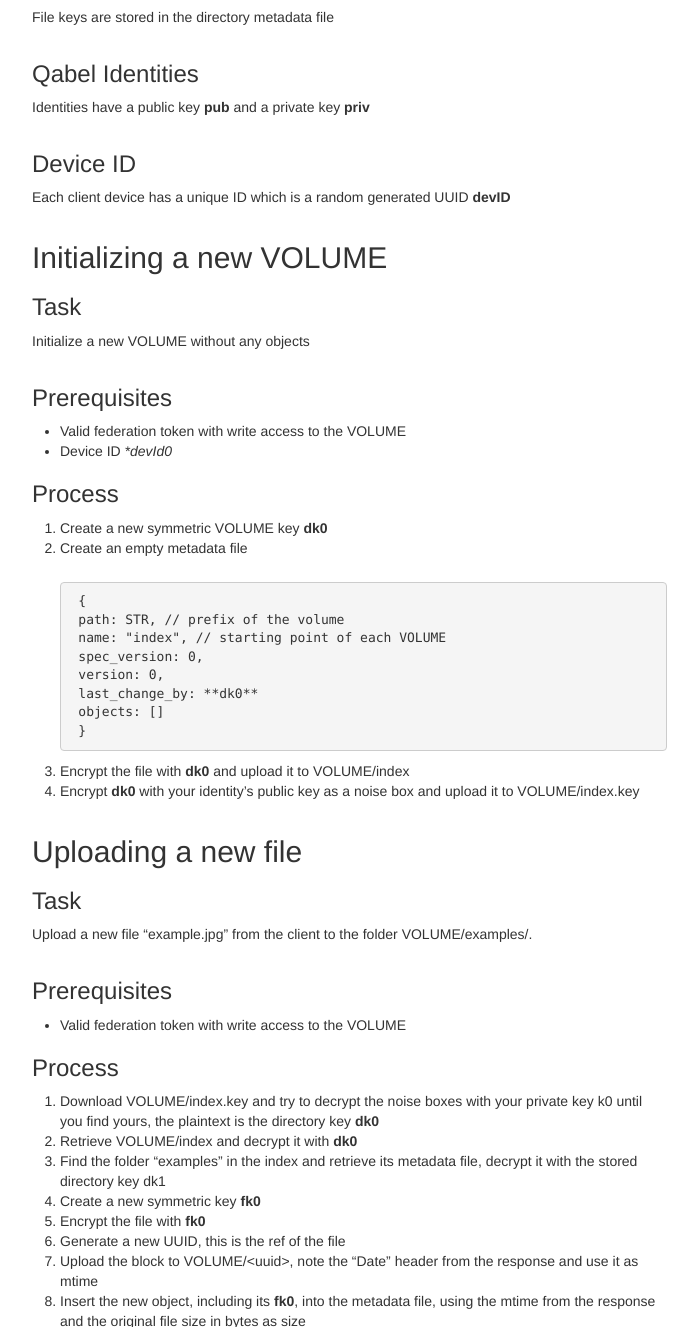
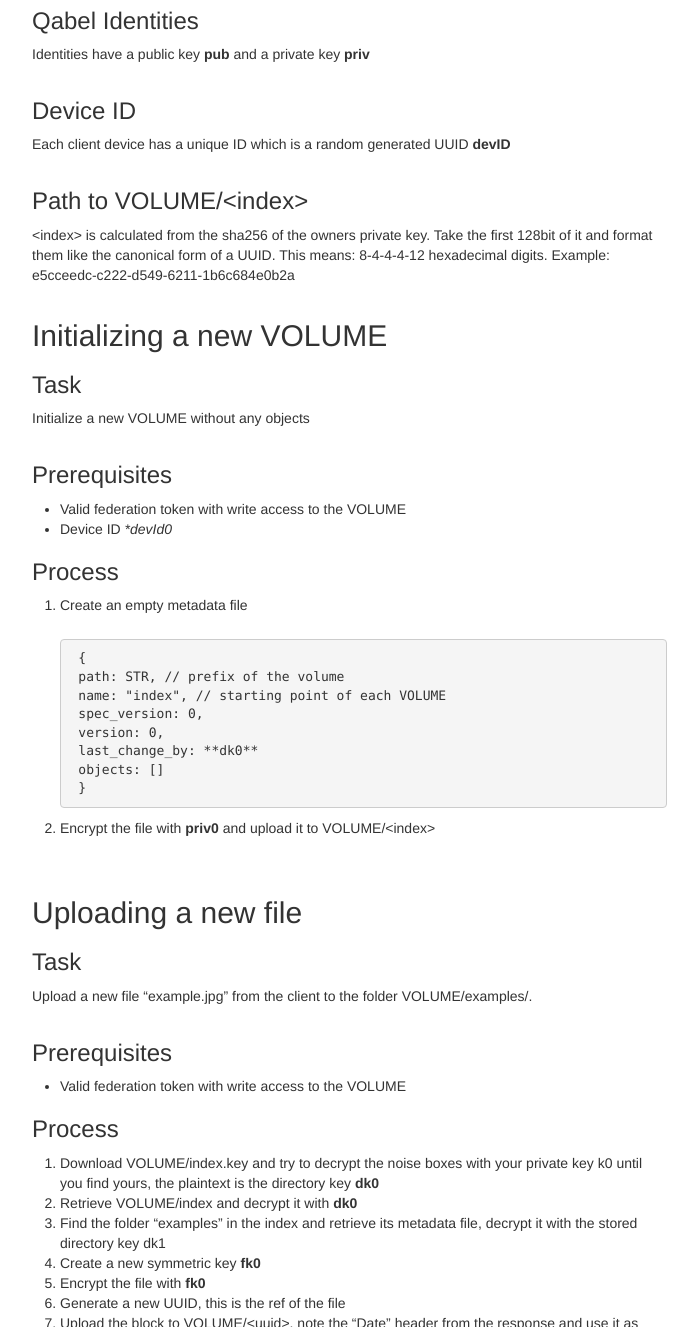
Before and after one commit to Qabel/qabel.github.io, a Jekyll site: the page built from _docs/Qabel-Protocol-Box.md, in a window 1280 px wide and 1400 px high, scrolled down 3155 px, cut to the strip 73-1400 px from the top of the window. Shown: the whole strip, without its empty margins (338-1036 px from the left). Built offline with Jekyll 4.4.1, drawn with Linux system fonts in a browser that asks for light colours; Markdown is read by kramdown in place of the engine named in the settings; some of the changed text lies outside the part shown.

Commit message:
Calculate the path to the index DM

````diff
--- a/_docs/Qabel-Protocol-Box.md
+++ b/_docs/Qabel-Protocol-Box.md
@@ -136,8 +136,6 @@
 },
 ```
 
-## Key names
-
 ### dk - Directory Key
 The directory key is stored in the directory object of the parent folder, the index
 file DM is encrypted with the public key of the owner.
@@ -150,6 +148,13 @@
 
 ### Device ID
 Each client device has a unique ID which is a random generated UUID **devID**
+
+### Path to VOLUME/\<index\>
+\<index\> is calculated from the sha256 of the owners private key. Take the first 128bit of it
+and format them like the canonical form of a UUID.
+This means: 8-4-4-4-12 hexadecimal digits.
+Example: e5cceedc-c222-d549-6211-1b6c684e0b2a
+
 
 ## Initializing a new VOLUME
 
@@ -164,7 +169,6 @@
 
 ### Process
 
-1. Create a new symmetric VOLUME key **dk0**
 1. Create an empty metadata file
 
 	```
@@ -177,8 +181,7 @@
 	objects: []
 	}
 	```
-1. Encrypt the file with **dk0** and upload it to VOLUME/index
-1. Encrypt **dk0** with your identity's public key as a noise box and upload it to VOLUME/index.key
+1. Encrypt the file with **priv0** and upload it to VOLUME/\<index\>
 
 
 ## Uploading a new file
````
Also changed, not shown: other parts of _docs/Qabel-Protocol-Box.md (+1 -1 lines).
